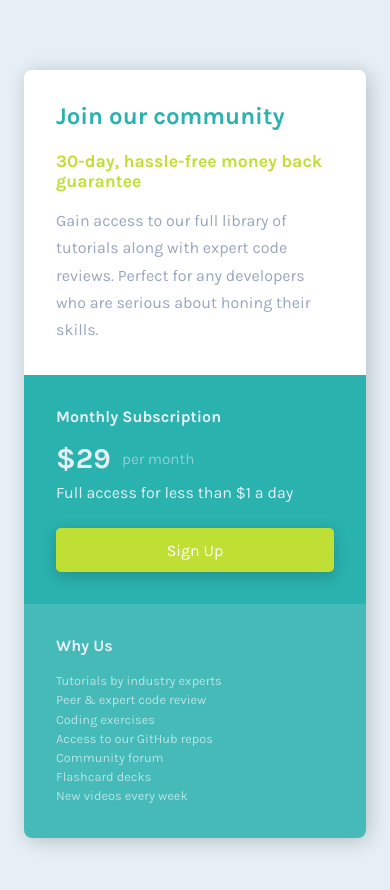
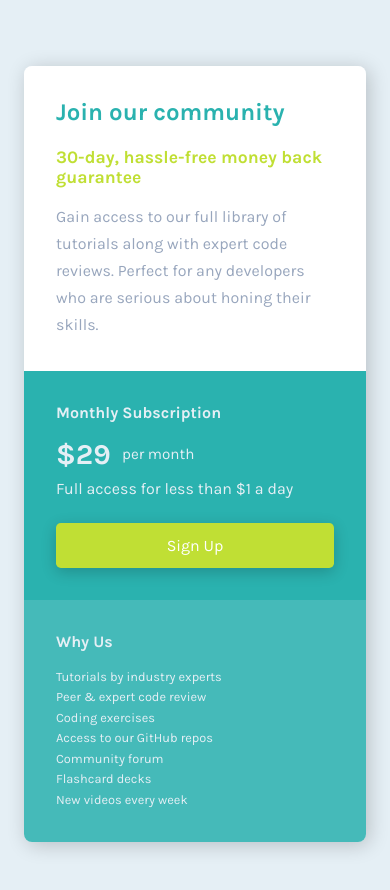
Before and after one commit to carniel-carl/single-price-grid, a plain HTML site: page index.html in a window 390 px wide. Drawn offline with Linux system fonts and the light colour scheme.

Commit message:
adjust grid

```diff
--- a/style.css
+++ b/style.css
@@ -26,7 +26,6 @@ body {
     min-height: 100vh;
     display: grid;
     place-content: center;
-    margin: 2rem 1.5rem;
     background: var(--LIGHT-GRAY);
 }
 
@@ -42,17 +41,21 @@ p {
     text-align: left;
     overflow: hidden;
     display: grid;
+    grid-template-columns: repeat(2, 1fr);
+    grid-template-rows: repeat(3, auto);
     grid-template-areas:
         "join join"
         "sub about";
 }
 
-.top-container , .about-container , .subscription-container {
+.top-container,
+.about-container,
+.subscription-container {
     padding: 2rem;
 }
 
 .top-container {
-    grid-area: join ;
+    grid-area: join;
     background: white;
 }
 
@@ -73,7 +76,7 @@ p {
 }
 
 .subscription-container {
-    grid-area: sub ;
+    grid-area: sub;
     background: var(--CYAN);
 }
 
@@ -98,7 +101,6 @@ h4 {
 .small {
     font-size: .95rem;
     color: var(--LIGHT-GRAY);
-    opacity: 50%;
 }
 
 a {
@@ -120,17 +122,21 @@ a {
 
 .about-paragraph {
     font-size: .8rem;
-    color: white;
-    opacity: 60%;
-    line-height: 1.5;
+    color: var(--LIGHT-GRAY);
+    line-height: 1.6;
 }
 
 
 @media screen and (max-width: 500px) {
+    body {
+        margin: 2rem 1.5rem;
+    }
     .card {
+        grid-template-columns: 1fr;
+        grid-template-rows: repeat(3, auto);
         grid-template-areas:
-        "join"
-        "sub"
-        "about";
+            "join"
+            "sub"
+            "about";
     }
 }
```
